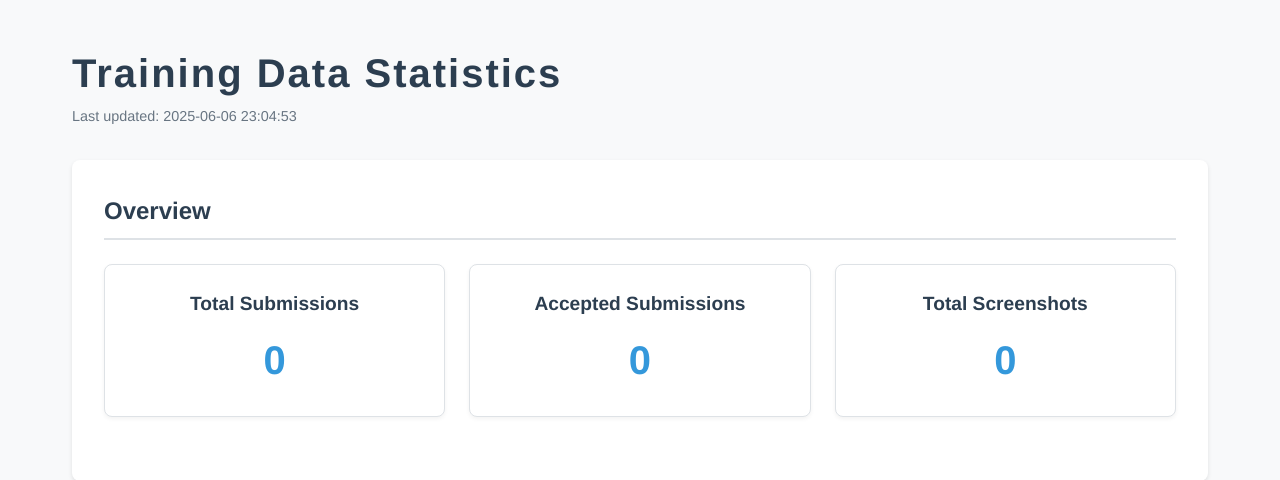
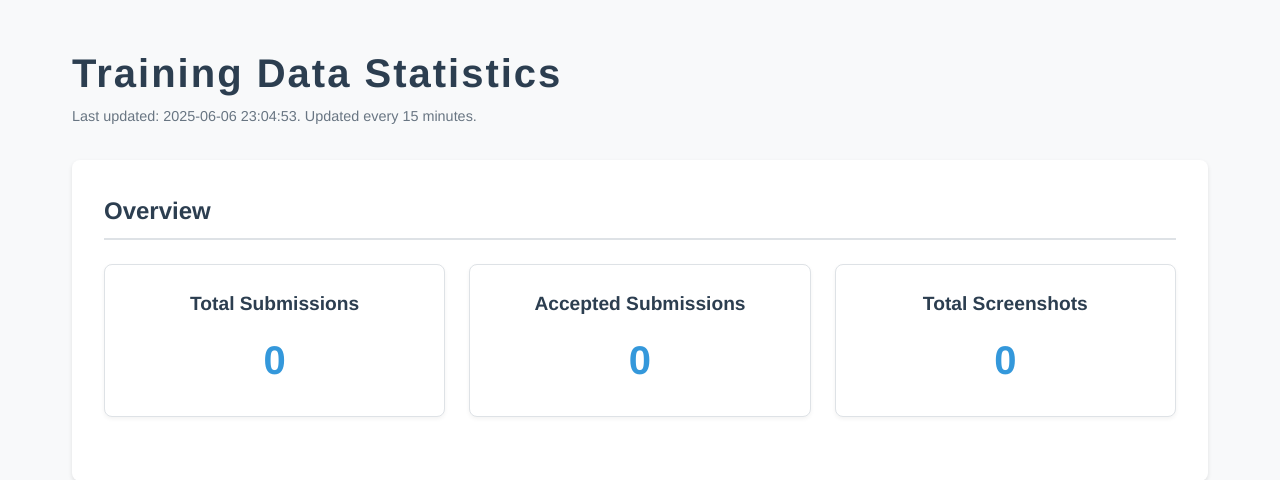
Before and after one commit to phillipod/SISTER, a Flask app: page /training-data-stats in a window 1280 px wide. Shown: the part 399-879 px from the top of the page. Run offline with Flask 3, Linux system fonts and the light colour scheme; data that the repository does not hold is empty.

Commit message:
✨ Update training data statistics template: Added a note indicating that the last updated time reflects updates every 15 minutes, enhancing user awareness of data freshness.

```diff
--- a/sister_website/templates/training_data_stats.html
+++ b/sister_website/templates/training_data_stats.html
@@ -5,7 +5,7 @@
 {% block content %}
 <div class="stats-page-container">
     <h1>Training Data Statistics</h1>
-    <p class="stats-updated-time">Last updated: {{ now.strftime('%Y-%m-%d %H:%M:%S') }}</p>
+    <p class="stats-updated-time">Last updated: {{ now.strftime('%Y-%m-%d %H:%M:%S') }}. Updated every 15 minutes.</p>
 
     <section>
         <h2>Overview</h2>
```
